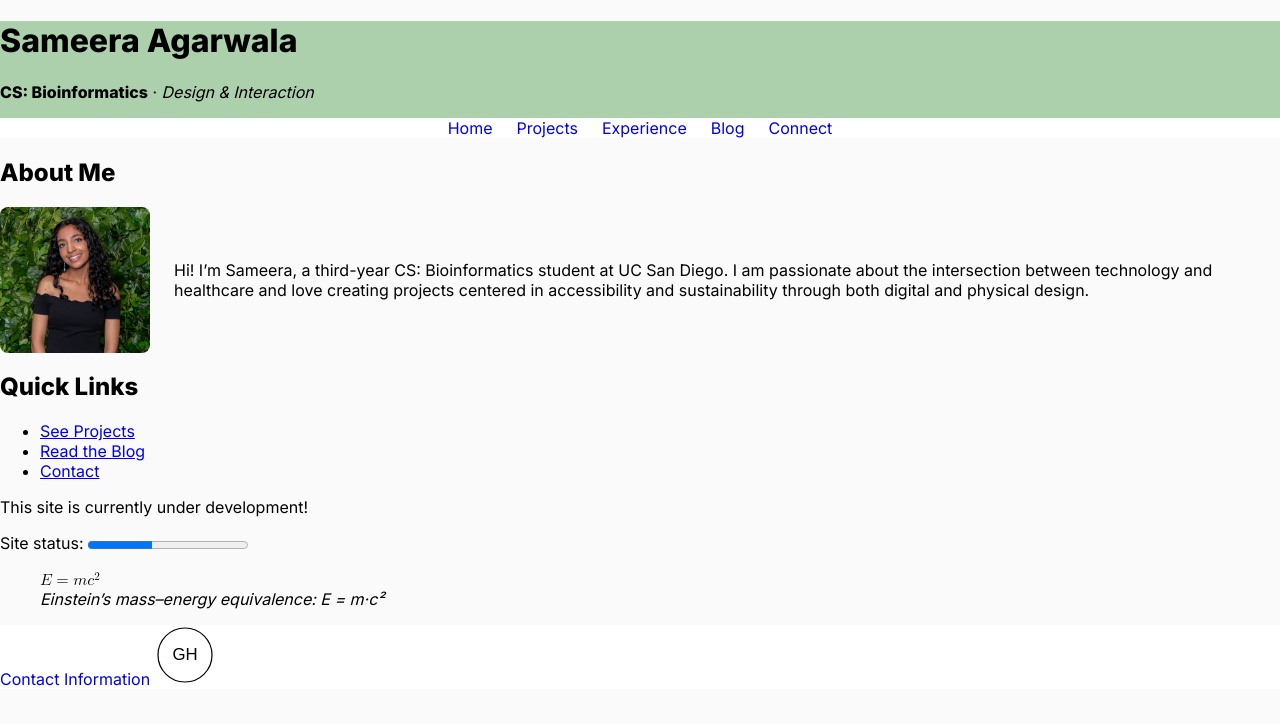
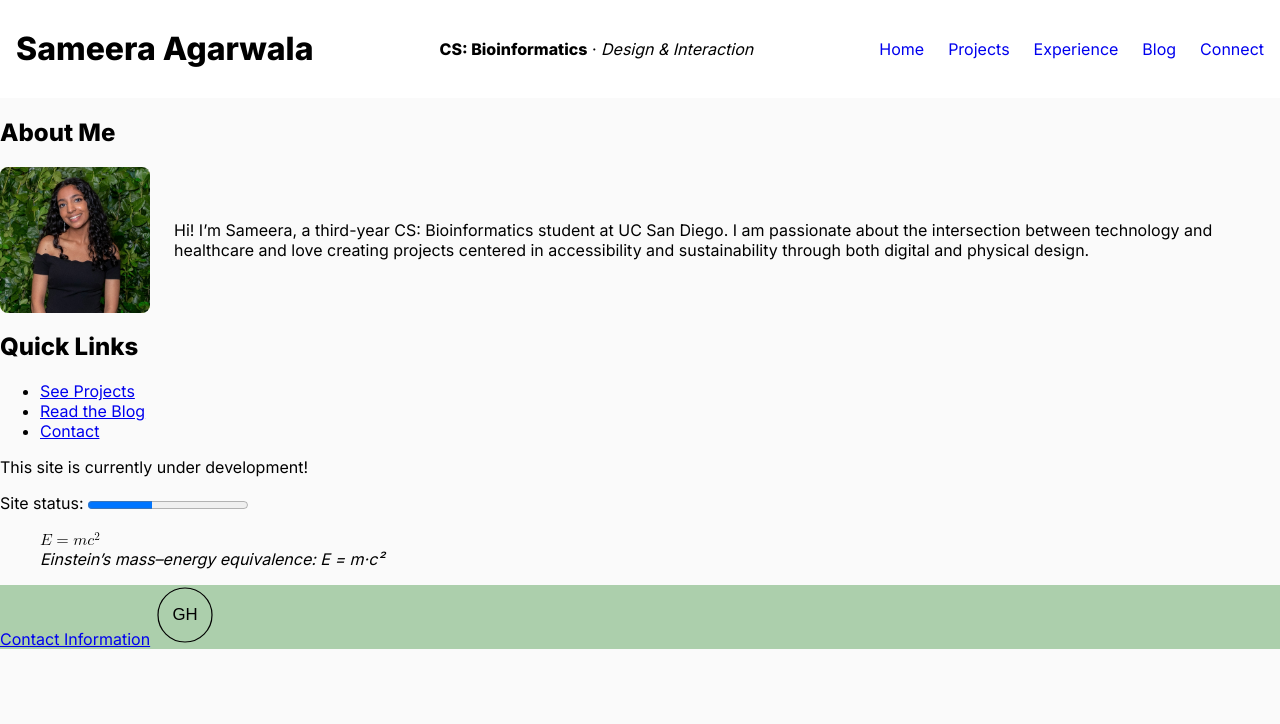
Before and after one commit to s-samsam225/CSE134BHW5, a plain HTML site: page index.html in a window 1280 px wide. Drawn offline with Linux system fonts and the light colour scheme; files whose address does not match are found by name.

Commit message:
Updated nav bar and about me section placement

```diff
--- a/index.html
+++ b/index.html
@@ -22,7 +22,7 @@
 </head>
 
 <body>
-  <header>
+  <header class="aboutMeHeader">
     <!-- My name as the primary page heading -->
     <h1>Sameera Agarwala</h1>
     <!-- Quick summary of my academic background -->
--- a/style.css
+++ b/style.css
@@ -33,12 +33,21 @@ body {
     flex: 1 1 280px;
 }
 
+.aboutMeHeader {
+    display: flex;
+    justify-content: space-between;
+    align-items: center;
+    background-color: #ffffff;
+    padding: 0.5rem 1rem;
+    flex-wrap: wrap;
+}
+
 /*NAVIGATION BAR */
-nav {
+.aboutMeHeader nav {
     background-color: #ffffff;
 }
 
-nav ul {
+.aboutMeHeader nav ul {
     list-style: none; /*removed bullets from nav bar style*/
     display: flex;
     justify-content: center;
@@ -48,14 +57,15 @@ nav ul {
 }
 
 /*Nav bar will change color when hovered over */
-nav a:hover {
+.aboutMeHeader nav a:hover {
     background-color: lavenderblush;
     color: #5d5985;
 }
 
-nav a {
+.aboutMeHeader nav a {
     text-decoration: none /*removes underlines*/
 }
+
 header {
     background-color: rgb(172, 207, 172);
 
```
